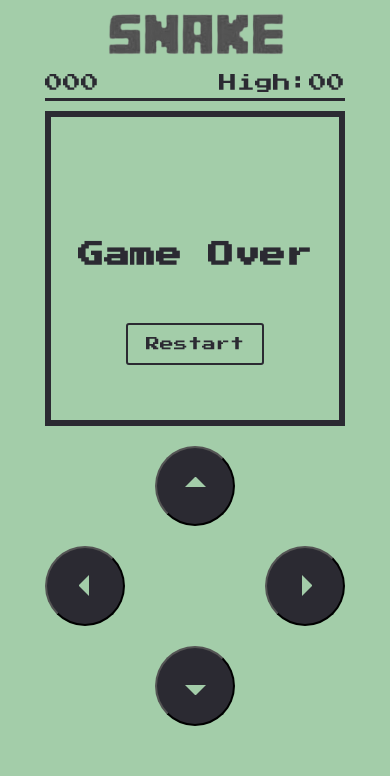
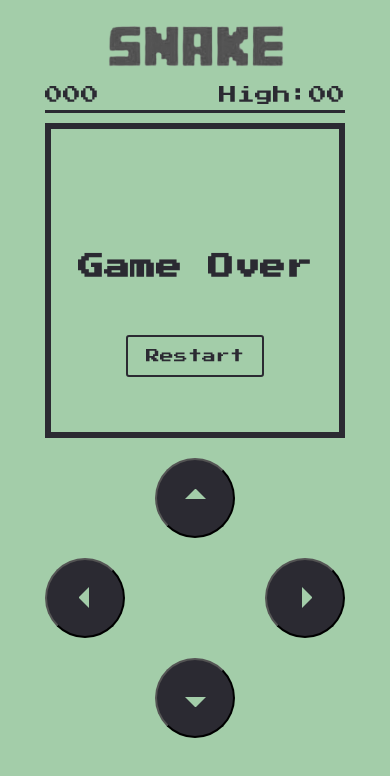
Before and after one commit to Roissm90/snake-game, a website with bundled scripts: page index.html in a window 390 px wide. Built offline with nearby package versions, Linux system fonts and the light colour scheme.

Commit message:
fix error scroll

```diff
--- a/index.html
+++ b/index.html
@@ -46,7 +46,7 @@
           </button>
         </div>
 
-        <div class="control__buttons">
+        <div class="control__buttons do">
           <button class="uplerido" id="do">
             <div class="flecha__direccion abajo" id="do2"></div>
           </button>
--- a/styles/styles.scss
+++ b/styles/styles.scss
@@ -13,10 +13,6 @@ body {
   overflow-x: hidden;
 }
 
-body {
-  padding: 12px 0;
-}
-
 .contenedor__principal {
   width: inherit;
   height: inherit;
@@ -24,7 +20,6 @@ body {
   display: flex;
   flex-direction: column;
   align-items: center;
-  min-height: 100dvh;
   margin: 0 auto;
   overflow-y: visible;
 
@@ -32,7 +27,7 @@ body {
     width: 50vw;
     max-width: 250px;
     aspect-ratio: 348 / 78;
-    margin: 0 auto clamp(20px, 5vw, 40px);
+    margin: 24px auto clamp(20px, 5vw, 40px);
 
     img {
       width: 100%;
@@ -219,6 +214,10 @@ body {
         width: 100%;
       }
 
+      &.do {
+        padding-bottom: 12px;
+      }
+
       #le {
         margin-right: auto;
       }
```
Also changed, not shown: styles/styles.css, 1 other file.
